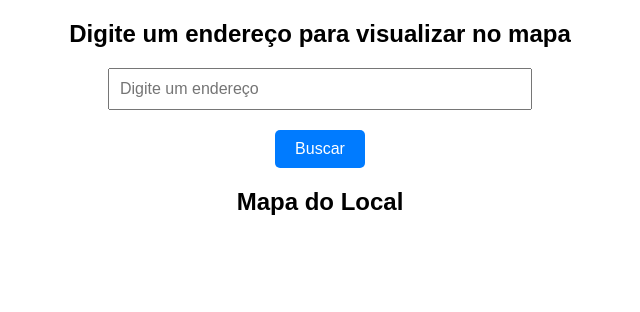
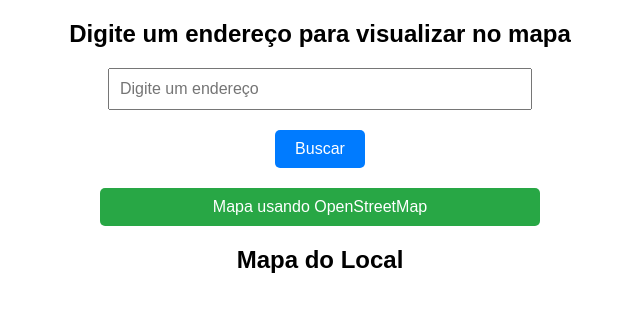
Before and after one commit to Gustavo7327/maps-api-consume, a plain HTML site: page index.html in a window 1280 px wide. Shown: the whole page, without its empty margins (320-960 px from the left). Drawn offline with Linux system fonts and the light colour scheme.

Commit message:
feat: link to alternative

```diff
--- a/index.html
+++ b/index.html
@@ -11,7 +11,7 @@
     <h2>Digite um endereço para visualizar no mapa</h2>
     <input type="text" id="endereco" placeholder="Digite um endereço">
     <button onclick="renderizarMapa2()">Buscar</button>
-
+    <a href="alternative.html">Mapa usando OpenStreetMap</a>
     <h2>Mapa do Local</h2>
     <div id="mapa2"></div>
 </body>
--- a/style.css
+++ b/style.css
@@ -40,3 +40,21 @@ button:hover {
     width: 100%;
     margin-top: 20px;
 }
+
+
+a {
+    display: block;
+    text-align: center;
+    margin: 20px auto;
+    padding: 10px 20px;
+    font-size: 16px;
+    color: white;
+    background-color: #28a745;
+    text-decoration: none;
+    border-radius: 5px;
+    width: 80%;
+    max-width: 400px;
+}
+a:hover {
+    background-color: #218838;
+}
```
